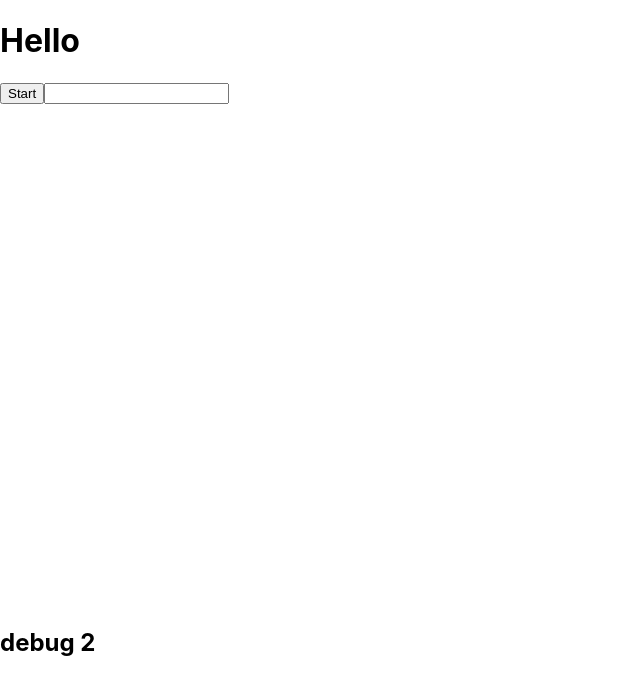
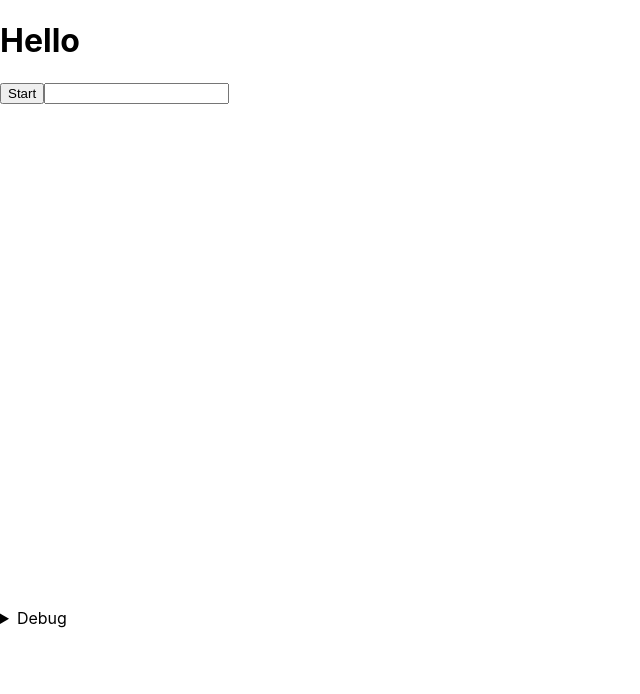
Before and after one commit to citelao/motion-viewer, a React (Create React App) app: page / in a window 1280 px wide. Shown: the top 694 px of the page, without its empty margins (0-640 px from the left). Built offline with nearby package versions, Linux system fonts and the light colour scheme.

Commit message:
debug menu

```diff
--- a/src/App.tsx
+++ b/src/App.tsx
@@ -99,9 +99,13 @@ function App() {
     <br />
 
     <canvas ref={finalCanvasRef} width={500} height={500} />
-    <h2>debug {delay.current}</h2>
-    <canvas ref={dummyCanvasRef} width={500} height={500} />
-    <video ref={videoRef} playsInline />
+
+    <details>
+      <summary>Debug</summary>
+      <h2>Current delay: {delay.current}</h2>
+      <canvas ref={dummyCanvasRef} width={500} height={500} />
+      <video ref={videoRef} playsInline />
+    </details>
     </div>
     );
   }
```
